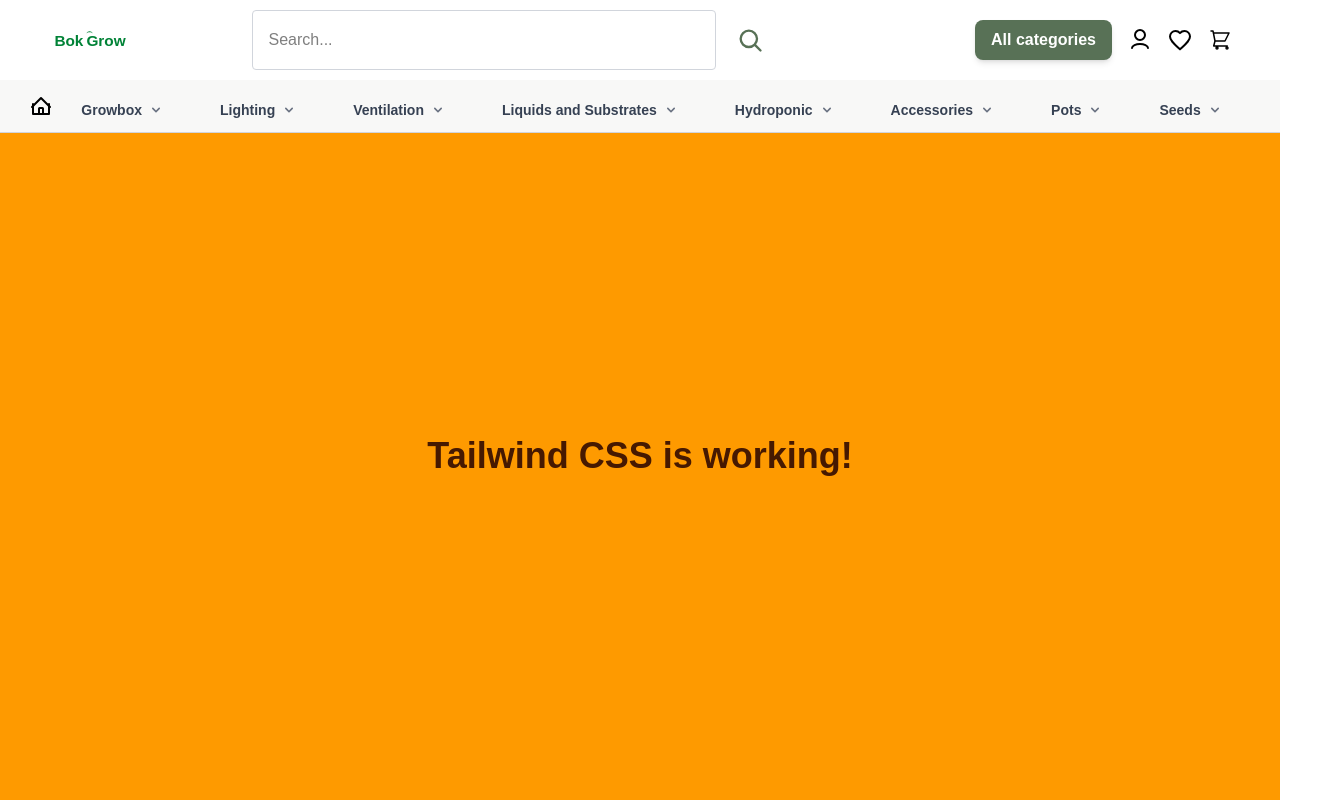
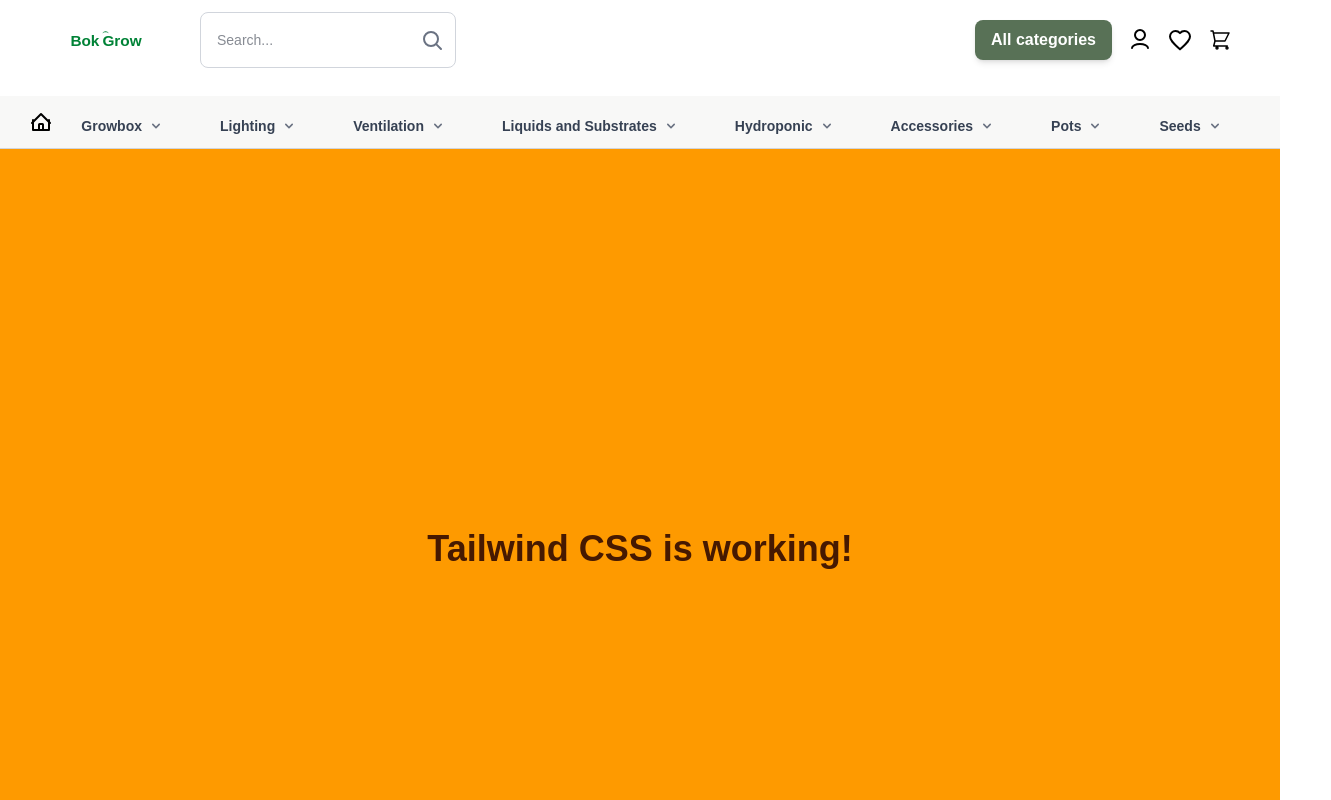
Before and after one commit to milja007/marketShop, a Next.js app: page / in a window 1280 px wide. Shown: the top 800 px of the page, 1331 px wide, since content can reach past the window. Built offline with nearby package versions, Linux system fonts and the light colour scheme.

Commit message:
interactive header

```diff
--- a/components/HEADER/header.tsx
+++ b/components/HEADER/header.tsx
@@ -1,22 +1,32 @@
-// src/components/Header.tsx
+"use client";
 import React from "react";
 import Navbar from "./Navbar";
-import Search from "./Search";
+import Search from "./Search"; // Will use the updated Search component
 import LinkNavbar from "./LinkNavbar";
 
 const Header: React.FC = () => (
   <>
-    <nav className="fixed top-0 left-0 w-full h-16 z-50 bg-white dark:bg-gray-900">
+    <nav className="fixed top-0 left-0 w-full h-20 z-50 bg-white dark:bg-gray-900">
       <Navbar />
     </nav>
-
-    <div className="h-14 bg-white dark:bg-gray-900"></div>
-
-    <div className="sticky top-15 z-50 w-full bg-white dark:bg-gray-900 md:hidden">
-      <Search />
+    <div className="h-20 bg-white dark:bg-gray-900"></div>{" "}
+    {/* Spacer for fixed Navbar */}
+    {/* Search bar for mobile screens (md:hidden) - uses the same Search component */}
+    <div className="sticky top-20 z-30 w-full bg-white dark:bg-gray-900 md:hidden p-2">
+      {/* <Search isActive={true} onFocusChange={()=>{}}/>  // This might be too simplistic if mobile needs to interact with other states */}
+      {/* Let's rely on the Search component's internal CSS for mobile, and pass default/dummy props. */}
+      {/* The Search component will behave mostly as "always active" on mobile based on its current CSS. */}
+      <Search isActive={false} onFocusChange={() => {}} />
+      {/* Actually, for mobile, it might be better if `isActive` is false initially, so it doesn't show X buttons.
+           The component's CSS makes it look expanded on mobile anyway.
+           This needs testing for the exact desired mobile UX.
+           Given the logic, `isActive` should reflect an "expanded search state".
+           For mobile, it's always expanded visually, so `isActive=true` might make more sense,
+           but then you'd need to ensure X buttons don't show up incorrectly.
+           The Search component currently hides X buttons based on breakpoints (e.g. `md:flex lg:hidden`). So it should be fine.
+       */}
     </div>
-
-    <div className="hidden md:flex fixed inset-x-0 top-16 z-40 bg-white dark:bg-gray-900">
+    <div className="hidden md:flex sticky top-20 z-40 bg-white dark:bg-gray-900">
       <LinkNavbar />
     </div>
   </>
--- a/components/HEADER/navbar.tsx
+++ b/components/HEADER/navbar.tsx
@@ -1,49 +1,53 @@
-// src/components/Navbar.tsx
-import React from "react";
+"use client";
+import React, { useState } from "react";
 import Search from "./Search";
 import BokiGrowLogo from "./SVGS/GrowLogo";
 import CartSvg from "./SVGS/CartSvg";
 import HeartSvg from "./SVGS/HeartSvg";
 import LoginSvg from "./SVGS/LoginSvg";
-
 import HamburgerSvg from "./SVGS/HamburgerSvg";
 
 const Navbar: React.FC = () => {
+  const [searchIsActive, setSearchIsActive] = useState(false);
+
   return (
     <nav
       className="flex justify-between items-center
-    px-8 xl:px-12 h-20 w-full
-    bg-white dark:bg-gray-900"
+        px-4 sm:px-8 xl:px-12 h-20 w-full
+        bg-white dark:bg-gray-900"
     >
-      <div className="flex space-x-4 items-center">
+      {/* Left Section */}
+      <div className="flex items-baseline">
         <HamburgerSvg />
-        <BokiGrowLogo className="w-32 h-auto text-green-700" />
+        <div
+          className={`
+            ml-2 sm:ml-4 transition-all duration-300 ease-in-out
+            ${searchIsActive ? "w-0 opacity-0 md:hidden" : "w-auto opacity-100"}
+          `}
+        >
+          <BokiGrowLogo className="w-28 sm:w-32 h-auto text-green-700" />
+        </div>
       </div>
 
-      <div className="hidden md:flex items-center space-x-4 flex-1 justify-center md:mr-16 xl:mr-24">
-        <Search />
+      {/* Middle/Search Section: always grows on lg+ */}
+      <div className="hidden lg:flex items-center mx-2 lg:flex-1 min-w-0 transition-all duration-300 ease-in-out">
+        <Search isActive={searchIsActive} onFocusChange={setSearchIsActive} />
       </div>
 
-      <div className="flex space-x-4 ">
+      {/* Right Section */}
+      <div className="flex space-x-2 sm:space-x-4 items-center">
         <button
           className="
-    md:ml-8 hidden md:flex
-    bg-cactus text-white font-semibold
-    py-2 px-4
-    rounded-lg
-    shadow-md
-    hover:bg-amber-700
-    focus:outline-none focus:ring-2 focus:ring-amber-400 focus:ring-offset-2
-    transition-colors duration-200
-  "
+            hidden lg:flex bg-cactus text-white font-semibold
+            py-2 px-4 rounded-lg shadow-md hover:bg-amber-700
+            focus:outline-none focus:ring-2 focus:ring-amber-400 focus:ring-offset-2
+            transition-colors duration-200
+          "
         >
           All categories
         </button>
-
         <LoginSvg />
-
         <HeartSvg />
-
         <CartSvg />
       </div>
     </nav>
--- a/components/HEADER/search.tsx
+++ b/components/HEADER/search.tsx
@@ -1,43 +1,211 @@
-import SearchSvg from "./SVGS/SearchSvg";
+// src/components/Search.tsx
+import React, { useRef, useEffect, useCallback } from "react"; // Added useCallback
 
-// interface SearchProps {
-//   className?: string;
-// }
+interface SearchProps {
+  isActive: boolean;
+  onFocusChange: (isActive: boolean) => void;
+  // className?: string;
+}
 
-const Search = () => {
+const Search = ({ isActive, onFocusChange }: SearchProps) => {
+  const inputRef = useRef<HTMLInputElement>(null);
+  const containerRef = useRef<HTMLDivElement>(null);
+
+  // Memoize collapseSearch because it's used in a useEffect hook
+  // Its own dependencies are isActive and onFocusChange
+  const collapseSearch = useCallback(
+    (clearInput = true) => {
+      if (inputRef.current && clearInput) {
+        inputRef.current.value = "";
+      }
+      if (isActive) {
+        // Uses isActive from component scope
+        onFocusChange(false); // Uses onFocusChange from component scope
+      }
+      inputRef.current?.blur();
+    },
+    [isActive, onFocusChange]
+  ); // Dependencies of collapseSearch
+
+  const expandSearch = useCallback(() => {
+    if (!isActive) {
+      onFocusChange(true);
+    }
+    setTimeout(() => inputRef.current?.focus(), 50);
+  }, [isActive, onFocusChange]); // Also memoizing expandSearch for consistency if used in effects later
+
+  // Effect for handling clicks outside to collapse (if input is empty)
+  useEffect(() => {
+    const handleClickOutside = (event: MouseEvent) => {
+      const target = event.target as Node;
+      const isClickInsideContainer = containerRef.current?.contains(target);
+      const isClickOnExternalExitButton = (event.target as HTMLElement).closest(
+        "[data-search-external-exit]"
+      );
+
+      if (
+        isActive &&
+        !isClickInsideContainer &&
+        !isClickOnExternalExitButton &&
+        inputRef.current?.value === ""
+      ) {
+        // Directly call onFocusChange or the memoized collapseSearch
+        // If calling collapseSearch, it should be a dependency of this useEffect too.
+        // For simplicity here, directly changing focus state if criteria met.
+        onFocusChange(false);
+      }
+    };
+
+    document.addEventListener("mousedown", handleClickOutside);
+    return () => document.removeEventListener("mousedown", handleClickOutside);
+  }, [isActive, onFocusChange]); // Added onFocusChange, containerRef, inputRef are stable
+
+  // Effect for "Escape" key to collapse search
+  useEffect(() => {
+    const handleKeyDown = (event: KeyboardEvent) => {
+      if (event.key === "Escape" && isActive) {
+        // Now using the memoized collapseSearch
+        collapseSearch(inputRef.current?.value === "");
+      }
+    };
+    document.addEventListener("keydown", handleKeyDown);
+    return () => document.removeEventListener("keydown", handleKeyDown);
+  }, [isActive, collapseSearch]); // Added collapseSearch to dependencies
+
+  const searchElementHeight = "h-12 md:h-14";
+  const inputElementHeight = "h-full";
+
+  const containerWidthClasses = `
+    w-full
+    ${
+      isActive
+        ? "lg:focus-within:w-[35rem] xl:focus-within:w-[40rem]"
+        : "md:w-10 lg:w-64"
+    }
+  `;
+
+  const inputPaddingAndOpacityClasses = `
+    pr-10
+    ${
+      isActive
+        ? "opacity-100 md:pl-10 lg:pl-4"
+        : "pl-4 md:opacity-0 md:pointer-events-none lg:opacity-100 lg:pl-4"
+    }
+    ${!isActive && "md:cursor-pointer lg:cursor-text"}
+  `;
+
   return (
+    <div className="flex items-center w-full ">
       <div
+        ref={containerRef}
         className={`
-        relative flex items-center transition-all duration-300 ease-in-out
-        w-full max-w-full mx-auto mt-2 md:mt-0
-        md:w-10 md:focus-within:w-[60vw] min-[570px]:focus-within:w-[60vw]  min-[570px]:w-165
-        lg:w-[32rem] lg:focus-within:w-[32rem]
-        xl:w-[32rem] xl:max-w-full ml-6 mr-8   md:h-19
+          relative flex items-center justify-end group
+          ${searchElementHeight} ${containerWidthClasses}
+          transition-all duration-300 ease-in-out
+        `}
+        onClick={() => {
+          if (!isActive) expandSearch();
+        }}
+      >
+        {isActive && (
+          <button
+            onClick={(e) => {
+              e.stopPropagation();
+              collapseSearch(true);
+            }}
+            aria-label="Close search"
+            className="absolute left-3 top-1/2 -translate-y-1/2 z-20 hidden md:flex lg:hidden text-gray-500 hover:text-gray-700"
+          >
+            <svg
+              className="h-5 w-5"
+              viewBox="0 0 24 24"
+              fill="none"
+              stroke="currentColor"
+              strokeWidth="2"
+              strokeLinecap="round"
+              strokeLinejoin="round"
+            >
+              <line x1="18" y1="6" x2="6" y2="18"></line>
+              <line x1="6" y1="6" x2="18" y2="18"></line>
+            </svg>
+          </button>
+        )}
 
-      `}
-    >
         <input
+          ref={inputRef}
           type="text"
           placeholder="Search..."
+          onFocus={expandSearch}
           className={`
-          h-10 md:h-15  w-full border border-gray-300 rounded pl-4 pr-10 py-1
-          focus:outline-none bg-white text-black z-10
-          transition-all duration-300 ease-in-out xl:max-w-full xl:w-full
-          md:opacity-0 md:focus:opacity-100 lg:max-w-full lg:w-full
-          lg:opacity-100 mr-12 min-[570px]:ml-12  md:mr-15 md:ml-0
+            ${inputElementHeight} text-sm w-full
+            border rounded-lg py-1
+            text-gray-900 bg-white focus:ring-1 focus:ring-cactus focus:border-cactus
+            transition-all duration-300 ease-in-out outline-none border-gray-300
+            ${inputPaddingAndOpacityClasses}
           `}
         />
 
-      <div
-        className="
-          pointer-events-none text-gray-500
-          absolute right-2 top-1/2 transform -translate-y-1/2 z-20
-          xl:static xl:transform-none xl:translate-y-0 xl:ml-[-2.5rem]
-          md:flex md:items-center  md:h-22
-        "
+        <button
+          onClick={(e) => {
+            e.stopPropagation();
+            expandSearch();
+            if (isActive && inputRef.current?.value) {
+              console.log("Submit search:", inputRef.current.value);
+            }
+          }}
+          aria-label={
+            isActive && inputRef.current?.value
+              ? "Submit search"
+              : "Open search"
+          }
+          className="absolute right-3 top-1/2 -translate-y-1/2 z-10 text-gray-500 group-hover:text-cactus focus:outline-none"
         >
-        <SearchSvg />
+          <svg
+            className="h-5 w-5 md:h-6 md:w-6"
+            fill="none"
+            stroke="currentColor"
+            strokeWidth={2}
+            viewBox="0 0 24 24"
+          >
+            <path
+              strokeLinecap="round"
+              strokeLinejoin="round"
+              d="M21 21l-4.35-4.35M11 18a7 7 0 1 1 0-14 7 7 0 0 1 0 14z"
+            />
+          </svg>
+        </button>
       </div>
+
+      {isActive && (
+        <button
+          data-search-external-exit
+          onClick={(e) => {
+            e.stopPropagation();
+            collapseSearch(true);
+          }}
+          aria-label="Close search"
+          className={`
+            hidden lg:flex items-center justify-center
+            ${searchElementHeight} w-12
+            ml-2 text-gray-600 hover:text-gray-800 bg-gray-100 hover:bg-gray-200
+            rounded-md lg:rounded-lg focus:outline-none focus:ring-2 focus:ring-gray-400
+            transition-opacity duration-150 ease-in-out z-20
+          `}
+        >
+          <svg
+            className="h-5 w-5 md:h-6 md:w-6"
+            viewBox="0 0 24 24"
+            fill="none"
+            stroke="currentColor"
+            strokeWidth="2"
+            strokeLinecap="round"
+            strokeLinejoin="round"
+          >
+            <line x1="18" y1="6" x2="6" y2="18"></line>
+            <line x1="6" y1="6" x2="18" y2="18"></line>
+          </svg>
+        </button>
+      )}
     </div>
   );
 };
```
Lines whose indentation alone changed are shown as unchanged.
